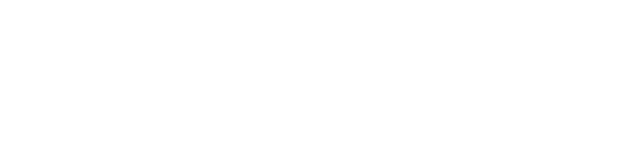
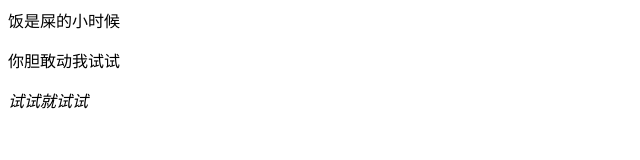
Before and after one commit to whistle808/lianxi7.6, a plain HTML site: page index.html in a window 1280 px wide. Shown: the whole page, without its empty margins (0-640 px from the left). Drawn offline with Linux system fonts and the light colour scheme.

Commit message:
工程师B完善了index.html

```diff
--- a/index.html
+++ b/index.html
@@ -7,6 +7,8 @@
     <title>Document</title>
 </head>
 <body>
-    <span饭是屎的小时候</span>
+    <span>饭是屎的小时候</span>
+    <p>你胆敢动我试试</p>
+    <i>试试就试试</i>
 </body>
 </html>
```
